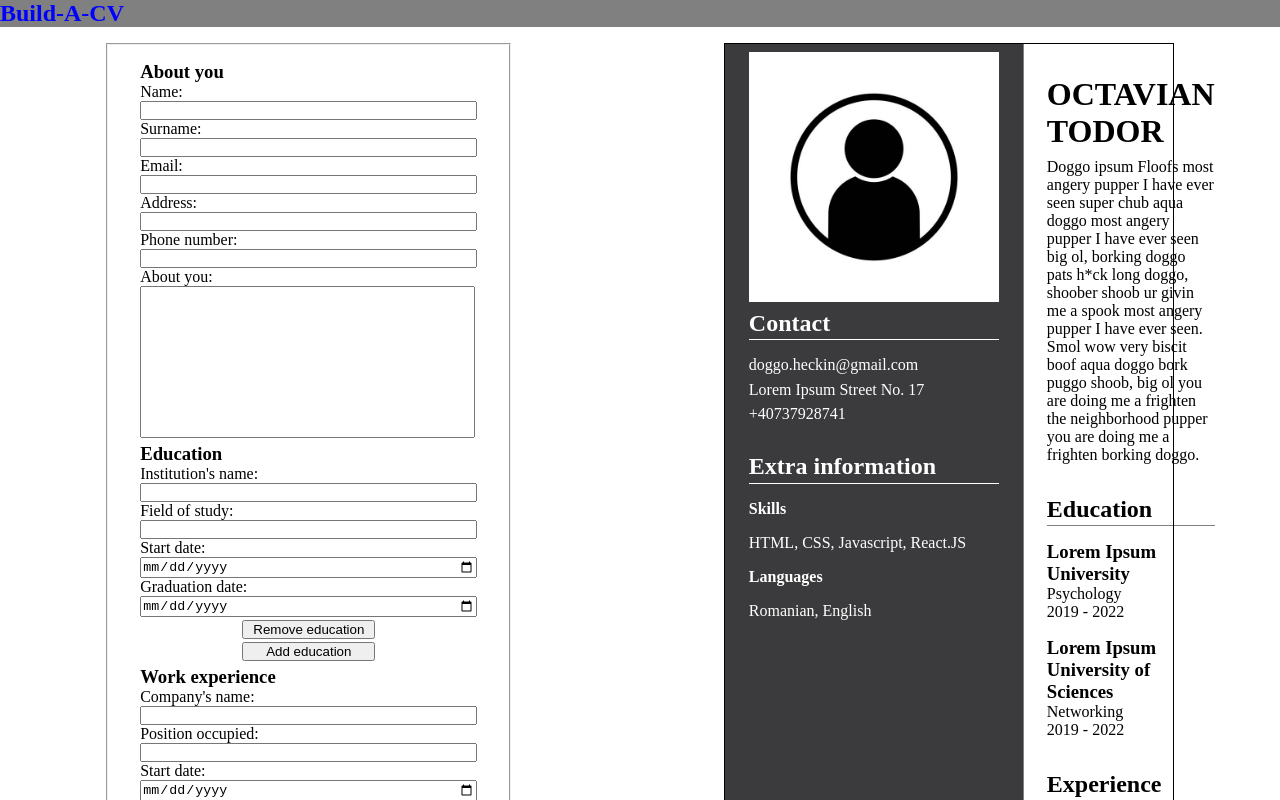
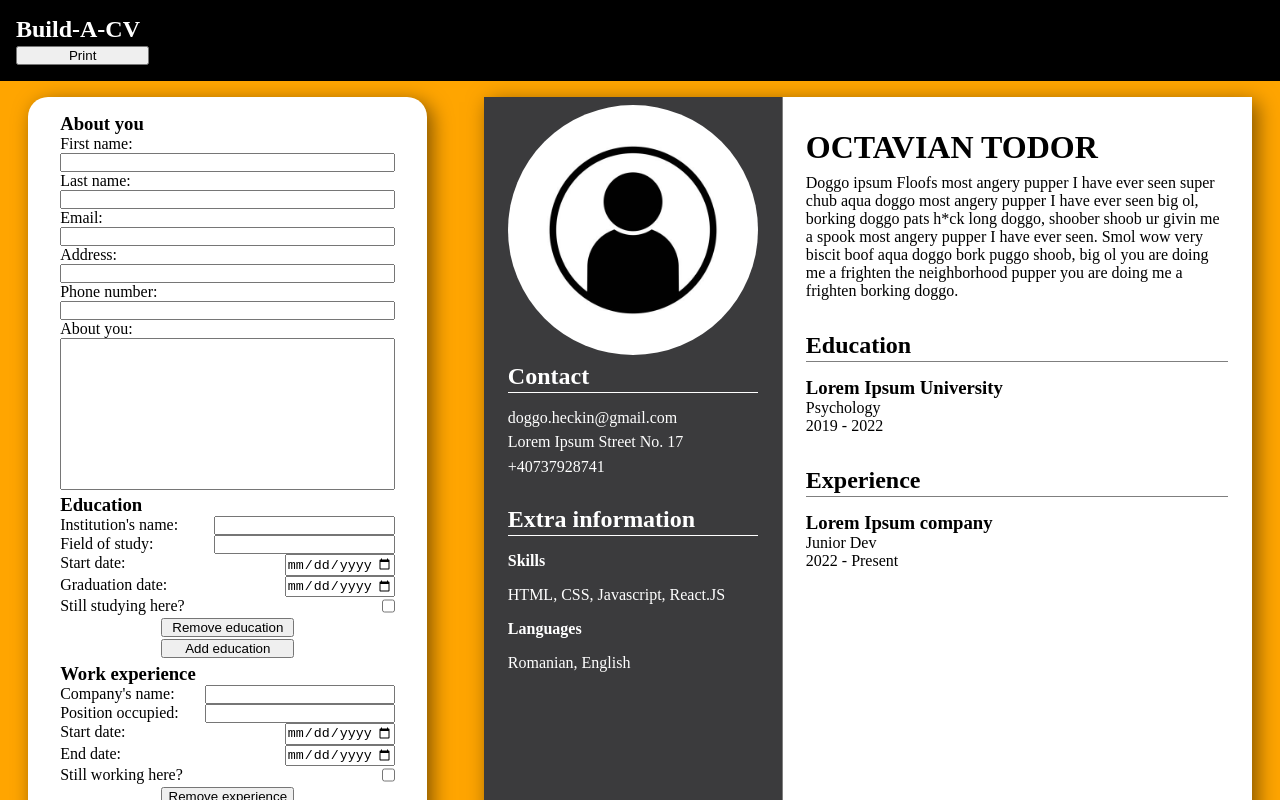
Before and after one commit to ktavean/CV-App, a React (Create React App) app: page / in a window 1280 px wide. Shown: the top 800 px of the page. Built offline with nearby package versions, Linux system fonts and the light colour scheme.

Commit message:
finished project,ect, added print functionality, design, etc.

```diff
--- a/package.json
+++ b/package.json
@@ -10,6 +10,7 @@
     "react": "^18.2.0",
     "react-dom": "^18.2.0",
     "react-scripts": "5.0.1",
+    "react-to-print": "^2.14.7",
     "uniqid": "^5.4.0",
     "web-vitals": "^2.1.4"
   },
--- a/src/App.css
+++ b/src/App.css
@@ -1,11 +1,33 @@
 .App {
     display: flex;
     flex-direction: column;
+    height: 100vh;
+}
+
+@media print {
+    #container {
+        width: 100%;
+        height: 100vh;
+        box-shadow: none;
+    }
+}
+
+header {
+    background-color: black;
+    color: white;
+    padding: 1em;
+}
+
+footer {
+    background-color: black;
+    color: white;
+    text-align: center;
 }
 
 #middle-part {
-    margin: 1em 0em;
+    padding: 1em 0em;
     flex-grow: 1;
     display: flex;
     justify-content: space-around;
+    background-color: orange;
 }
--- a/src/App.js
+++ b/src/App.js
@@ -1,5 +1,6 @@
 import React, { Component } from "react";
 import uniqid from "uniqid";
+import ReactToPrint from "react-to-print"
 import CV from "./Components/CV/CV";
 import Inputs from "./Components/Inputs";
 import "./App.css";
@@ -11,8 +12,8 @@ class App extends Component {
     this.state = {
       cv_data: {
         about: {
-          name: "OCTAVIAN",
-          surname: "TODOR",
+          firstName: "OCTAVIAN",
+          lastName: "TODOR",
           email: "doggo.heckin@gmail.com",
           address: "Lorem Ipsum Street No. 17",
           phone: "+40737928741",
@@ -29,13 +30,6 @@ class App extends Component {
             {
               name: "Lorem Ipsum University",
               field: "Psychology",
-              start: "2019",
-              end: "2022",
-              id: uniqid()
-            },
-            {
-              name: "Lorem Ipsum University of Sciences",
-              field: "Networking",
               start: "2019",
               end: "2022",
               id: uniqid()
@@ -56,13 +50,6 @@ class App extends Component {
               start: "2022",
               end: "Present",
               id: uniqid()
-            },
-            {
-              name: "Lorem Ipsum SRL",
-              position: "Networking Junior",
-              start: "2019",
-              end: "2022",
-              id: uniqid()
             }
           ]
         },
@@ -78,22 +65,22 @@ class App extends Component {
 
     // the other state changes
     switch(input.target.id) {
-      case "name":
+      case "firstName":
         this.setState(
           {
             cv_data: {...this.state.cv_data,
               about: {...this.state.cv_data.about,
-                name: input.target.value.toUpperCase()
+                firstName: input.target.value.toUpperCase()
               }
             }
           }
         );
         break;
-      case "surname":
+      case "lastName":
         this.setState(
           { cv_data: {...this.state.cv_data,
               about: {...this.state.cv_data.about,
-                surname: input.target.value.toUpperCase()
+                lastName: input.target.value.toUpperCase()
               }
             }
           }
@@ -367,6 +354,63 @@ class App extends Component {
     }
   }
 
+  checkbox = (input) => {
+    const id = input.target.id;
+    const i = id.slice(id.length-1);
+    const newEduState = this.state.cv_data.education.institutions.slice();
+    const newWorkState = this.state.cv_data.experience.institutions.slice();
+
+    if (id.includes("studying") && input.target.checked) {
+      newEduState[i].end = "present";
+      this.setState(
+        {
+          cv_data: {...this.state.cv_data,
+            education: {
+              ...this.state.cv_data.education,
+              institutions: newEduState
+            }
+          }
+        }
+      )
+    } else if (id.includes("studying") && !input.target.checked) {
+      newEduState[i].end = "";
+      this.setState(
+        {
+          cv_data: {...this.state.cv_data,
+            education: {
+              ...this.state.cv_data.education,
+              institutions: newEduState
+            }
+          }
+        }
+      )
+    }
+    if (id.includes("working") && input.target.checked) {
+      newWorkState[i].end = "present";
+      this.setState(
+        {
+          cv_data: {...this.state.cv_data,
+            experience: {
+              ...this.state.cv_data.experience,
+              institutions: newWorkState
+            }
+          }
+        }
+      )
+    } else if (id.includes("working") && !input.target.checked) {
+      newWorkState[i].end = "";
+      this.setState(
+        {
+          cv_data: {...this.state.cv_data,
+            experience: {
+              ...this.state.cv_data.experience,
+              institutions: newWorkState
+            }
+          }
+        }
+      )
+    }
+  }
 
   render() {
 
@@ -375,14 +419,20 @@ class App extends Component {
 
     return (
       <div className="App">
-        <header style={{backgroundColor: "gray", color: "blue"}}>
+        <header>
           <h2>Build-A-CV</h2>
+          <ReactToPrint
+          trigger = {() => <button>Print</button>}
+          content = {() => this.componentRef}
+          documentTitle = {`${this.state.cv_data.about.firstName} ${this.state.cv_data.about.lastName}-CV`}
+
+          />
         </header>
         <div id="middle-part">
-          <Inputs eduInputs={cv_data.education.inputs} jobInputs={cv_data.experience.inputs} addInputs={this.addInputs} removeInputs={this.removeInputs} handleChange={this.handleChange} />
-          <CV data={cv_data} />
+          <Inputs eduInputs={cv_data.education.inputs} jobInputs={cv_data.experience.inputs} addInputs={this.addInputs} removeInputs={this.removeInputs} handleChange={this.handleChange} checkbox={this.checkbox}/>
+          <CV data={cv_data} ref={el => this.componentRef = el} />
         </div>
-        <footer style={{backgroundColor: "black", color: "white", textAlign: "center"}}>
+        <footer>
           Made by ktavean. 2022
         </footer>
       </div>
--- a/src/Components/CV/CV.css
+++ b/src/Components/CV/CV.css
@@ -5,11 +5,12 @@
 }
 
 #container {
-    border: 1px solid rgb(0, 0, 0);
-    width: 35vw;
+    box-shadow: 5px 5px 20px rgba(0, 0, 0, 0.5);
+    width: 48em;
     height: 100%;
     display: flex;
     gap: 1.5em;
+    background-color: white;
 }
 
 #left-side {
@@ -31,6 +32,7 @@
 
 #left-side img {
     margin: 0.5em 0em;
+    border-radius: 200px;
 }
 
 #info h2, #extraInfo h2 {
--- a/src/Components/CV/CV.js
+++ b/src/Components/CV/CV.js
@@ -53,7 +53,7 @@ class CV extends Component {
                 </div>
                 <div id="right-side">
                     <div id="top-side">
-                        <h1>{`${data.about.name} ${data.about.surname}`}</h1>
+                        <h1>{`${data.about.firstName} ${data.about.lastName}`}</h1>
                         <p>{data.about.description}</p>
                     </div>
                     <div id="education">
--- a/src/Components/Inputs.css
+++ b/src/Components/Inputs.css
@@ -2,11 +2,14 @@
     --boxShadowUpBlack: 0px 1px rgba(0, 0, 0, 0.5);
 }
 
-fieldset {
+form {
     padding: 1em 2em;
+    background-color: white;
+    border-radius: 20px;
+    box-shadow: 5px 5px 20px rgba(0, 0, 0, 0.5);
 }
 
-input, textarea {
+textarea {
     width: 25em;
 }
 
@@ -20,11 +23,24 @@ textarea {
     resize: none;
 }
 
+input[type="date"] {
+    width: 8em;
+}
+
+.exp input[type="text"] {
+    width: 14em;
+}
+
 #inputs, #aboutInp, #educationInp, #experienceInp, #skillsInp, #languagesInp, .exp, .edu {
     display: flex;
     flex-direction: column;
 }
 
+.exp div, .edu div {
+    display: flex;
+    justify-content: space-between;
+}
+
 #aboutInp, #educationInp, #experienceInp, #extraInfoInp {
     margin-bottom: 0.3em;
 }
--- a/src/Components/Inputs.js
+++ b/src/Components/Inputs.js
@@ -10,34 +10,59 @@ class Inputs extends Component {
         const removeInputs = this.props.removeInputs;
         const eduInp = this.props.eduInputs;
         const jobInp = this.props.jobInputs;
+        const checkbox = this.props.checkbox;
 
         const eduInputs = eduInp.map((item, i) => {
             return(
             <div key={item.id} className="edu">
+              <div>
                 <label key={item.id+1} htmlFor="eduName">Institution's name: </label>
                 <input key={item.id+2} id={`eduName${i}`} name="eduName" onChange={e => handleChange(e)} />
+              </div>
+              <div>
                 <label key={item.id+3} htmlFor="field">Field of study:</label>
                 <input key={item.id+4} id={`field${i}`} name="field" onChange={e => handleChange(e)} />
+              </div>
+              <div>
                 <label key={item.id+5} htmlFor="startDate">Start date: </label>
                 <input key={item.id+6} type="date" id={`startDate${i}`} name="startDate" onChange={e => handleChange(e)} />
+              </div>
+              <div>
                 <label key={item.id+7} htmlFor="graduationDate">Graduation date: </label>
                 <input key={item.id+8} type="date" id={`graduationDate${i}`} name="graduationDate" onChange={e => handleChange(e)} />
-                <button key={item.id+9} type="button" id={`delEdu${i}`} onClick={e => removeInputs(e)}>Remove education</button>
+              </div>
+              <div>
+                <label key={item.id+9} htmlFor="studying">Still studying here?</label>
+                <input key={item.id+10} type="checkbox" id={`studying${i}`} name="studying" onChange={e => checkbox(e)} />
+              </div>
+                <button key={item.id+11} type="button" id={`delEdu${i}`} onClick={e => removeInputs(e)}>Remove education</button>
             </div>
             );
           });
           const jobInputs = jobInp.map((item, i) => {
             return(
             <div key={item.id} className="exp">
+              <div>
                 <label key={item.id+1} htmlFor="expName">Company's name: </label>
-                <input key={item.id+2} id={`expName${i}`} name="expName" onChange={e => handleChange(e)} />
+                <input key={item.id+2} type="text" id={`expName${i}`} name="expName" onChange={e => handleChange(e)} />
+              </div>
+              <div>
                 <label key={item.id+3} htmlFor="posOccupied">Position occupied: </label>
-                <input key={item.id+4} id={`posOccupied${i}`} name="posOccupied" onChange={e => handleChange(e)} />
+                <input key={item.id+4} type="text" id={`posOccupied${i}`} name="posOccupied" onChange={e => handleChange(e)} />
+              </div>
+              <div>
                 <label key={item.id+5} htmlFor="workStart">Start date: </label>
                 <input key={item.id+6} type="date" id={`workStart${i}`} name="workStart" onChange={e => handleChange(e)} />
+              </div>
+              <div>
                 <label key={item.id+7} htmlFor="workEnd">End date: </label>
                 <input key={item.id+8} type="date" id={`workEnd${i}`} name="workEnd" onChange={e => handleChange(e)} />
-                <button key={item.id+9} type="button" id={`delWork${i}`} onClick={e => removeInputs(e)}>Remove experience</button>
+              </div>
+              <div>
+                <label key={item.id+9} htmlFor="working">Still working here?</label>
+                <input key={item.id+10} type="checkbox" id={`working${i}`} name="working" onChange={e => checkbox(e)} />
+              </div>
+                <button key={item.id+11} type="button" id={`delWork${i}`} onClick={e => removeInputs(e)}>Remove experience</button>
             </div>
             );
           });
@@ -45,14 +70,13 @@ class Inputs extends Component {
         return (
         <div id="inputs">
           <form>
-            <fieldset>
               <div id="aboutInp">
                 <h3>About you</h3>
-                <label htmlFor="name">Name: </label>
-                <input id="name" name="name" onChange={e => handleChange(e)} />
-                <label htmlFor="surname">Surname: </label>
-                <input id="surname" name="surname" onChange={e => handleChange(e)} />
-                <label htmlFor="name">Email: </label>
+                <label htmlFor="firstName">First name: </label>
+                <input id="firstName" name="firstName" onChange={e => handleChange(e)} />
+                <label htmlFor="lastName">Last name: </label>
+                <input id="lastName" name="lastName" onChange={e => handleChange(e)} />
+                <label htmlFor="email">Email: </label>
                 <input id="email" name="email" onChange={e => handleChange(e)} />
                 <label htmlFor="address">Address: </label>
                 <input id="address" name="address" onChange={e => handleChange(e)} />
@@ -81,7 +105,6 @@ class Inputs extends Component {
                   <input type="text" id="languages" name="languages" onChange={e => handleChange(e)} />
                 </div>
               </div>
-            </fieldset>
           </form>
         </div>
         );
```
Also changed, not shown: 1 other file (tests, documents, lock files or other folders).
